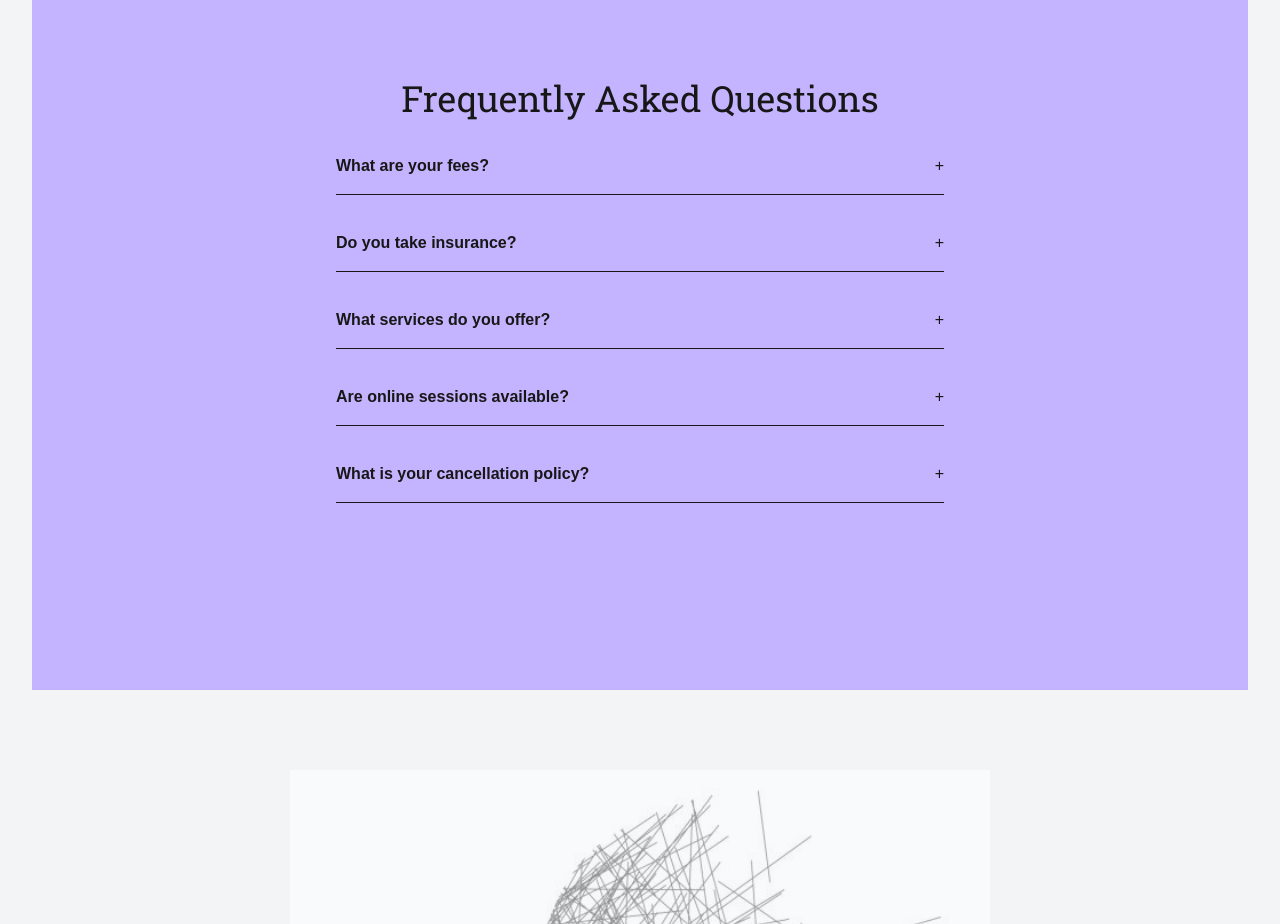
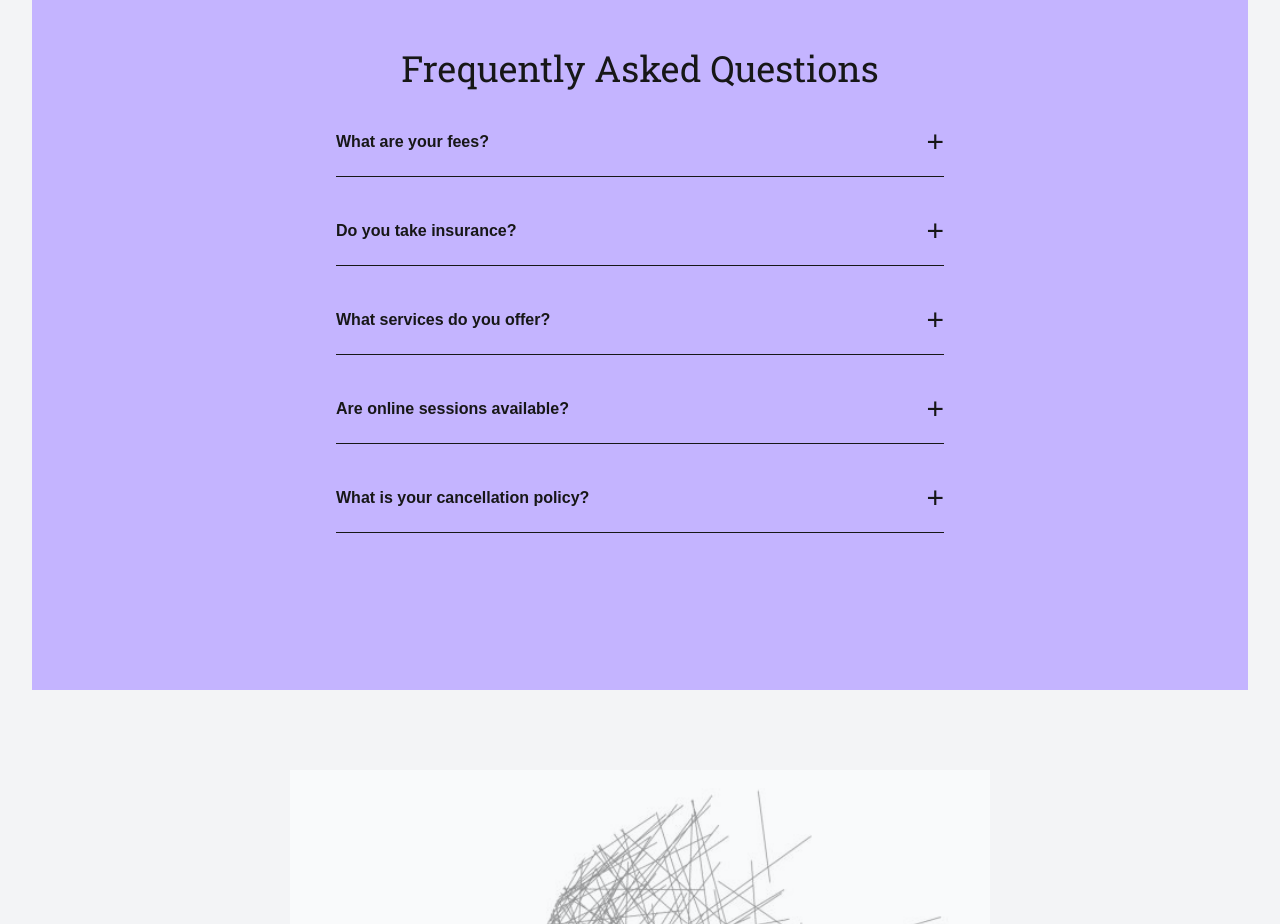
Before and after one commit to veerushukla/dr-serena-blake, a Next.js app: page / in a window 1280 px wide. Shown: the part 3560-4484 px from the top of the page. Built offline with nearby package versions, Linux system fonts and the light colour scheme.

Commit message:
Update FAQ.js

```diff
--- a/components/FAQ.js
+++ b/components/FAQ.js
@@ -53,7 +53,7 @@ function Question({ question, answer }) {
         onClick={() => setisopen(!isopen)}
       >
         <span className="font-semibold">{question}</span>
-        <span>{isopen ? "-" : "+"}</span>
+        <span className='text-3xl'>{isopen ? "-" : "+"}</span>
       </button>
       {isopen && <p className="mt-2 text-gray-600">{answer}</p>}
     </div>
```
